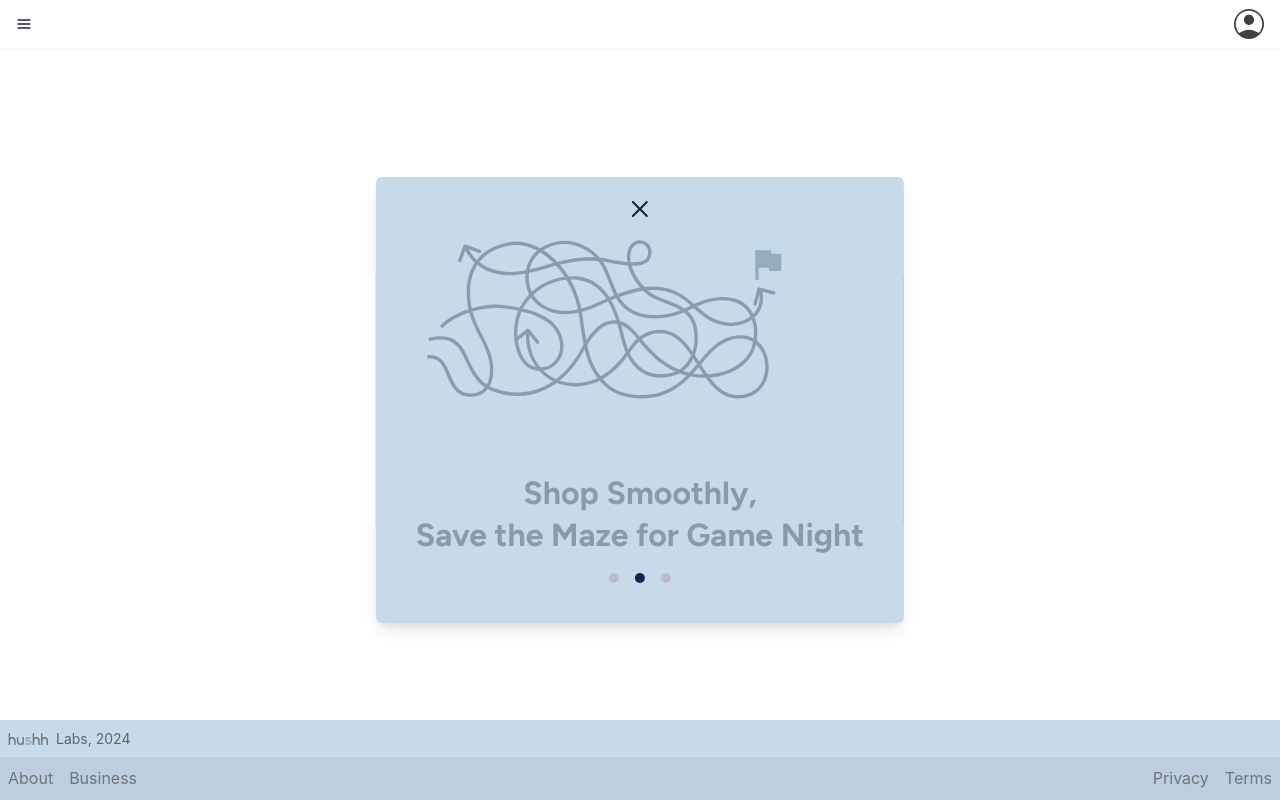
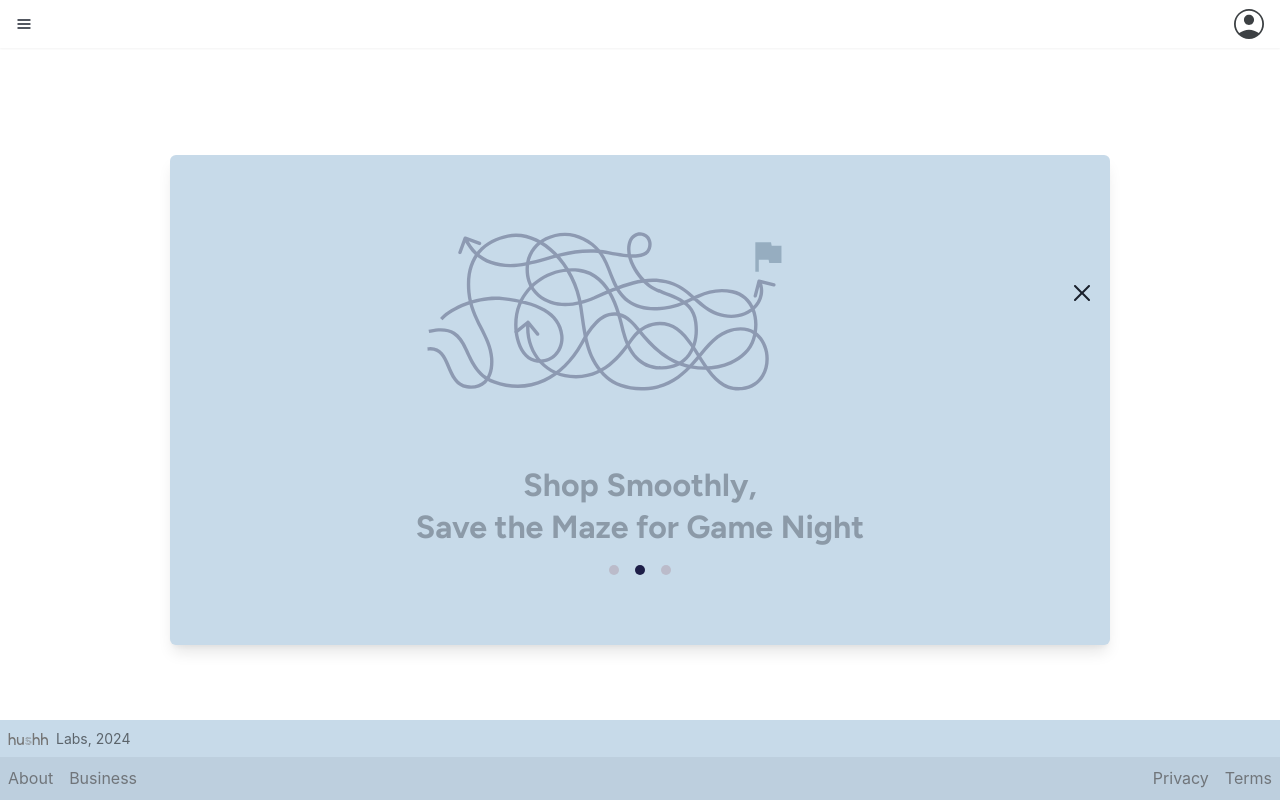
Before and after one commit to hushh-labs/hushh-vibe-search, a Next.js app in the folder hushh-vibe-search/: page /search in a window 1280 px wide. Built offline with nearby package versions, Linux system fonts and the light colour scheme; no server answers.

Commit message:
modal close button fixes

```diff
--- a/hushh-vibe-search/src/app/components/primitive/introModal.js
+++ b/hushh-vibe-search/src/app/components/primitive/introModal.js
@@ -53,12 +53,14 @@ function IntroModal() {
         alignItems={'center'}
         justifyContent={'center'}
         textAlign={'center'}
+        minW={'940px'}
+        minH={'490px'}
         maxW="940px"
         maxH={'540px'}
         borderRadius="md"
         boxShadow="lg"
       >
-        <ModalCloseButton />
+        <ModalCloseButton top={'10px'} right={'20px'} pos={'absolute'}/>
         <Box
         alignItems="center"
         justifyContent="center"
```
